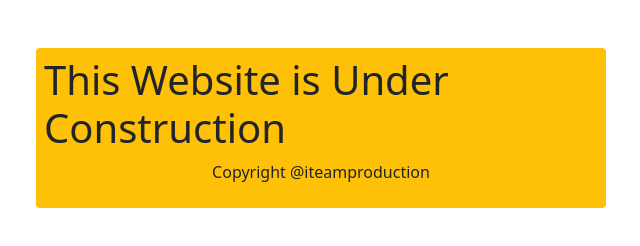
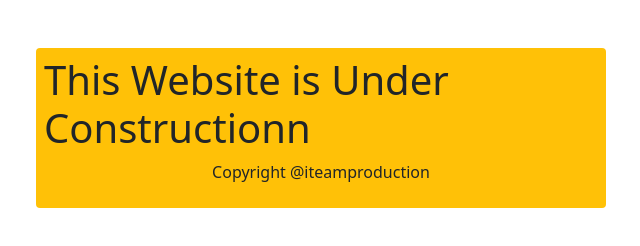
Before and after one commit to iteamproduction/iteamproduction.github.io, a plain HTML site: page index.html in a window 1280 px wide. Shown: the full height of the page, 319-959 px from the left. Drawn offline with nearby package versions, Linux system fonts and the light colour scheme.

Commit message:
Update index.html

```diff
--- a/index.html
+++ b/index.html
@@ -22,7 +22,7 @@
             <div class="col-sm">
             </div>
             <div class="col-sm-6 bg-warning rounded p-2">
-                <h1>This Website is Under Construction</h1>
+                <h1>This Website is Under Constructionn</h1>
                 <p class="text-center">Copyright @iteamproduction</p>
 
             </div>
```
